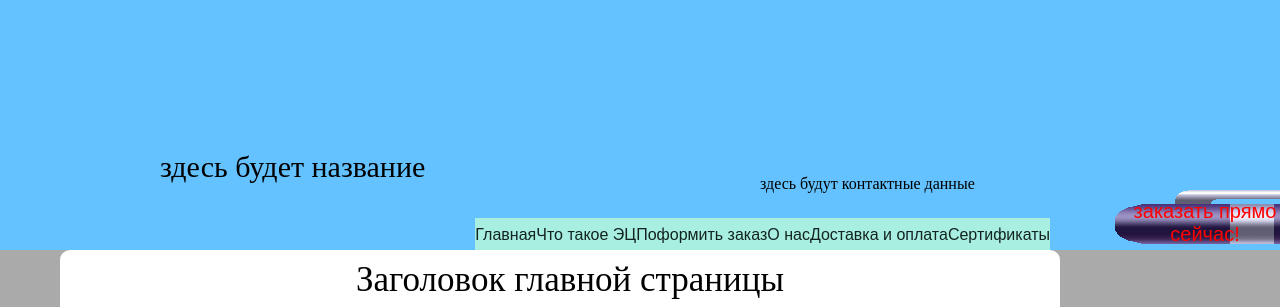
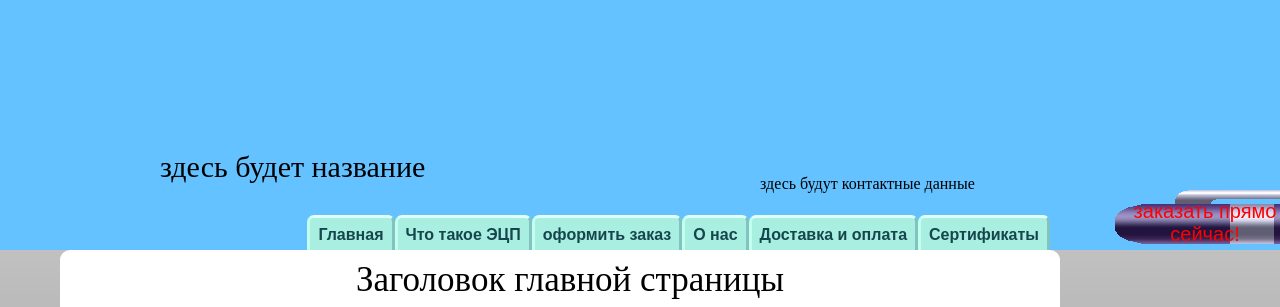
Before and after one commit to vhexx/side_repo, a Django app: page / in a window 1280 px wide. Shown: the top 307 px of the page. Run offline with Django 3.2, Linux system fonts and the light colour scheme; some libraries are stand-ins or nearby versions.

Commit message:
change template_style.css

```diff
--- a/esign/esign/static/css/template_style.css
+++ b/esign/esign/static/css/template_style.css
@@ -1,10 +1,10 @@
-html, body {height : 100%;width : 100%;}
-body {margin : 0%; background-color: #aaaaaa;}
+html, body {height : auto; width : 100%;}
+body {margin : 0%; background-color: #888888;}
 a {color : #000000;}
+input[type="text"] {max-width: 30px;}
 /*for all screen sizes*/
-
     /*page style*/
-    #page_container {width : 100%; height : 100%; display : block;}
+    #page_container {width : 100%; height : 100%; display : block; background: linear-gradient(to top, #777777, #dddddd);}
     #header {width : 100%; background-color: #63C2FF; display : block; height : 250px; position: relative;}
     #header_content {display : block; width : 1200px; height : 100%; position : absolute; left : 50%; margin-left: -600px;}
     #name {position: absolute; left : 10%; top : 60%; font-size: 30px; display: block; width : 500px;}
@@ -12,13 +12,14 @@ a {color : #000000;}
 	#content_area {width : 1000px; left : 50%; margin-left: -580px;position : relative;
 	 display : block; min-height : 500px; background-color : #ffffff; border-radius: 10px;}
 	#content {font-size : 10px; padding : 10px 10px 10px 10px; width : 100%; height : 100%; display: block;}
-	#navigation {font-size: 0px; top: -32px; position : absolute; right : 10px; display : table;
+	#navigation {font-size: 0px; top: -32px; margin-top: -3px; position : absolute; right : 10px; display : table;
 	 background-color: transparent; text-align: right;}
-	.sect {font-size: 16px; height : 1.5em; padding-top: 0.5em;display : inline-block;
+	.sect {font-size: 16px; height : 1.5em; padding : 0.5em 0.5em 0em 0.5em; display : inline-block;
 	 vertical-align: center; text-align: center; background-color : #A8EFE1; font-family: sans-serif;
-	 font-weight: normal; color : #132421; cursor : pointer;
-	 /*border-width : 3px; border-style: solid; border-color : #E0FFF6 #82C2C1 #679C9B #C3FFED;*/}
-	#footer {position: relative; display : block; min-height: 150px; width : 100%; background-color: #777777;}
+	 font-weight: bold; color : #16454C; cursor : pointer;
+	 border-width : 3px 3px 0px 3px; border-style: solid; border-color : #E0FFF6 #82C2C1 #679C9B #C3FFED;
+	 border-radius: 7px 7px 0px 0px;}
+	#footer {position: relative; display : block; min-height: 150px; width : 100%; background-color: transparent;}
 	#footer_content {position: absolute; display: block; width : 1200px; left : 50%; margin-left: -600px;}
 	#bottom_logo, #links {display : inline;}
     #links a {margin-left : 600px; display : block;}
@@ -31,23 +32,24 @@ a {color : #000000;}
 	 z-index: 1; font-size: 16px; font-family: sans-serif; font-weight: bold; cursor : default;}
 	#hidden_menu #hidden_menu_bkg {position : absolute; width : 260px; height : 80px; display: block;
 	 background-color: transparent; background-image: url(../img/spring.png);
-	 background-image: url({% static 'img/spring.png' %}); top : -80px; left : -5px;}
+	 /*background-image: url({% static 'img/spring.png' %});*/ top : -80px; left : -5px;}
 	.show_floating_block {display : inline; cursor : pointer; text-decoration: underline;}
 	.floating_block {width : 230px; height : 60px; font-size: 14px; position : absolute;
 	 top : 0px; left : 0px; display : block; background-color : transparent; z-index: 0; opacity : 1.0;}
 	.floating_block .angle {position : absolute; display : block; height : 30px; width : 30px; left : 0px;
-	 top : 0px; background-image: url(../img/angle.png); background-image: url({% static 'img/angle.png' %});
+	 top : 0px; background-image: url(../img/angle.png); /*background-image: url({% static 'img/angle.png' %});*/
 	 opacity : 1.0;}
     .floating_block .flblock_text { background-color : #9BDCE4; position : absolute; left : 20px;
-     display : block; width : auto; height : 100%; padding-left : 10px; border-radius: 7px;}
-    .floating_block .flblock_text .close_flblock {position : absolute; right : 0px; width : 20px; height : 20px;
-	 text-align : center; display : block; background-color: #999999;}
+     display : block; width : auto; max-width: 100%; height : 100%; padding : 3px; border-radius: 7px;}
+    .floating_block .flblock_text input[type="text"] {margin-left: 10px;}
+    .floating_block .flblock_text .close_flblock {position : absolute; right : 0px; top: 0px; width : 20px;
+     height : 20px; text-align : center; display : block; background-color: #999999;}
 	#order_button {top : 70px; position : absolute; text-align: center; left : 0px; width : 230px;
 	 height : 30px; background-color: transparent; display : block;}
 	#show_menu{position : absolute; left : -165px; top : -90px; width : 165px; height : 40px;
 	 display : block; background-color : transparent; cursor : pointer; text-align: left;}
 	#show_menu #show_menu_bkg {background-color: transparent; background-image: url(../img/pen.png);
-     background-image: url({% static 'img/pen.png' %}); height : 54px; width : 441px; display : block;}
+     /*background-image: url({% static 'img/pen.png' %});*/ height : 54px; width : 441px; display : block;}
     #show_menu #show_menu_bkg #show_menu_text {position : absolute; text-align: center; width : 180px;
 	 font-size: 20px; padding-top: 10px; color : #ff0000; font-family: sans-serif;}
 
```
